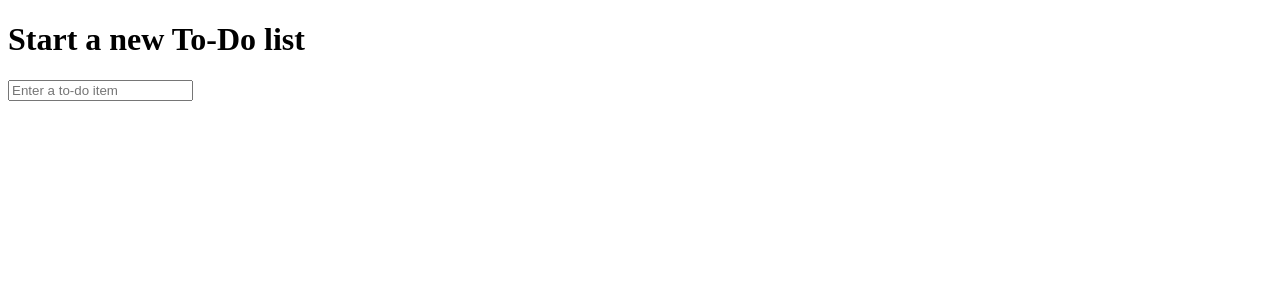
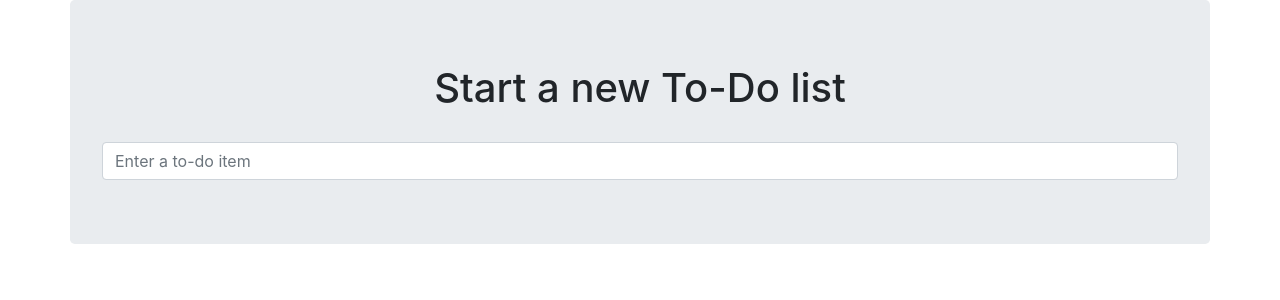
Before and after one commit to emersonmellorj/superlists, a Django app: page / in a window 1280 px wide. Shown: the top 300 px of the page. Run offline with Django 3.2, Linux system fonts and the light colour scheme; some libraries are stand-ins or nearby versions.

Commit message:
Use Bootstrap to improve layout

```diff
--- a/functional_tests/tests.py
+++ b/functional_tests/tests.py
@@ -6,12 +6,13 @@ from selenium import webdriver
 import unittest
 import time
 from selenium.webdriver.common.keys import Keys
-from django.test import LiveServerTestCase
+#from django.test import LiveServerTestCase
+from django.contrib.staticfiles.testing import StaticLiveServerTestCase
 from selenium.common.exceptions import WebDriverException
 
 MAX_WAIT = 10
 
-class NewVisitorTest(LiveServerTestCase):
+class NewVisitorTest(StaticLiveServerTestCase):
 #class NewVisitorTest(unittest.TestCase):
 
     def setUp(self):
--- /dev/null
+++ b/lists/static/css/base.css
@@ -0,0 +1,3 @@
+#id_new_item{
+    margin-top: 30px;
+}
--- a/lists/templates/base.html
+++ b/lists/templates/base.html
@@ -5,18 +5,34 @@
         <meta charset="utf-8">
         <meta name="viewport" content="width=device-width, initial-scale=1, shrink-to-fit=no">
         <title>To-Do lists</title>
+        <link href="/static/bootstrap/css/bootstrap.min.css" rel="stylesheet" />
+        <link href="static/css/base.css" rel="stylesheet" />
     </head>
     <body>
+        <div class="container">
+
+            <div class="row">
+                <div class="col-md-12 col-md-offset-3 jumbotron">
+                    <div class="text-center">
                         <h1>{% block header_text %}{% endblock %}</h1>
 
                         <form method="POST" action='{% block form_action %}{% endblock %}'>
                             {% csrf_token %}
-            <input id="id_new_item" name="item_text" placeholder="Enter a to-do item"/>
+                            <input id="id_new_item" name="item_text" class = "form-control input-lg" placeholder="Enter a to-do item"/>
                         </form>
 
+                    </div>
+                </div>
+            </div>
+
+            <div class="row">
+                <div class="col-md-12 col-md-offset-3">
                     {% block table %}
                     {% endblock %}
+                </div>
+            </div>
 
+        </div>
     </body>
 
 </html>
--- a/lists/templates/list.html
+++ b/lists/templates/list.html
@@ -2,10 +2,10 @@
 
 {% block header_text %}Your To-Do list{% endblock %}
 
-{% block form_action %}/lists/{{list.id}}/add_item{% endblock%}
+{% block form_action %}/lists/{{list.id}}/add_item{% endblock %}
 
 {% block table %}
-    <table id="id_list_table">
+    <table id="id_list_table" class="table">
         {% for item in list.item_set.all %}
             <tr>
                 <td>{{ item.text }}</td>
```
Also changed, not shown: functional_tests/__init__.py (added), 1 other file. Lines whose indentation alone changed are shown as unchanged.
